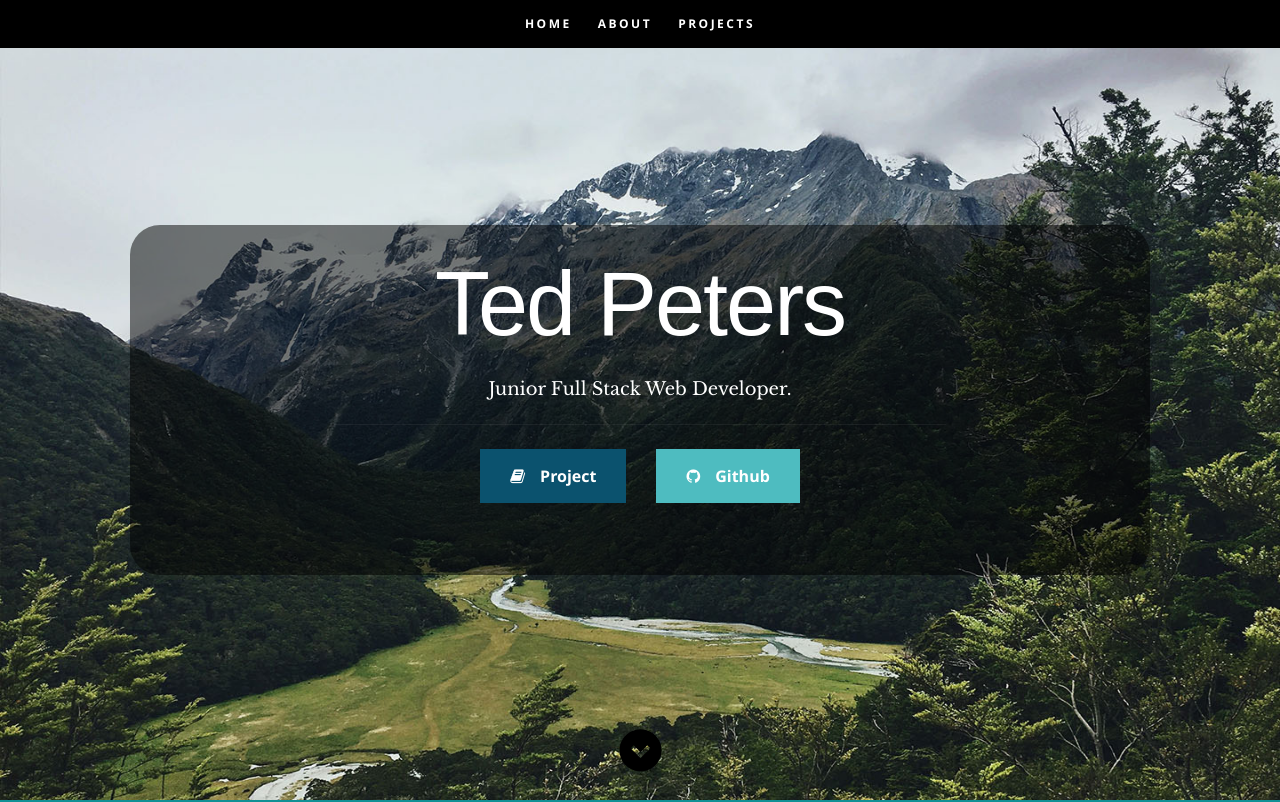
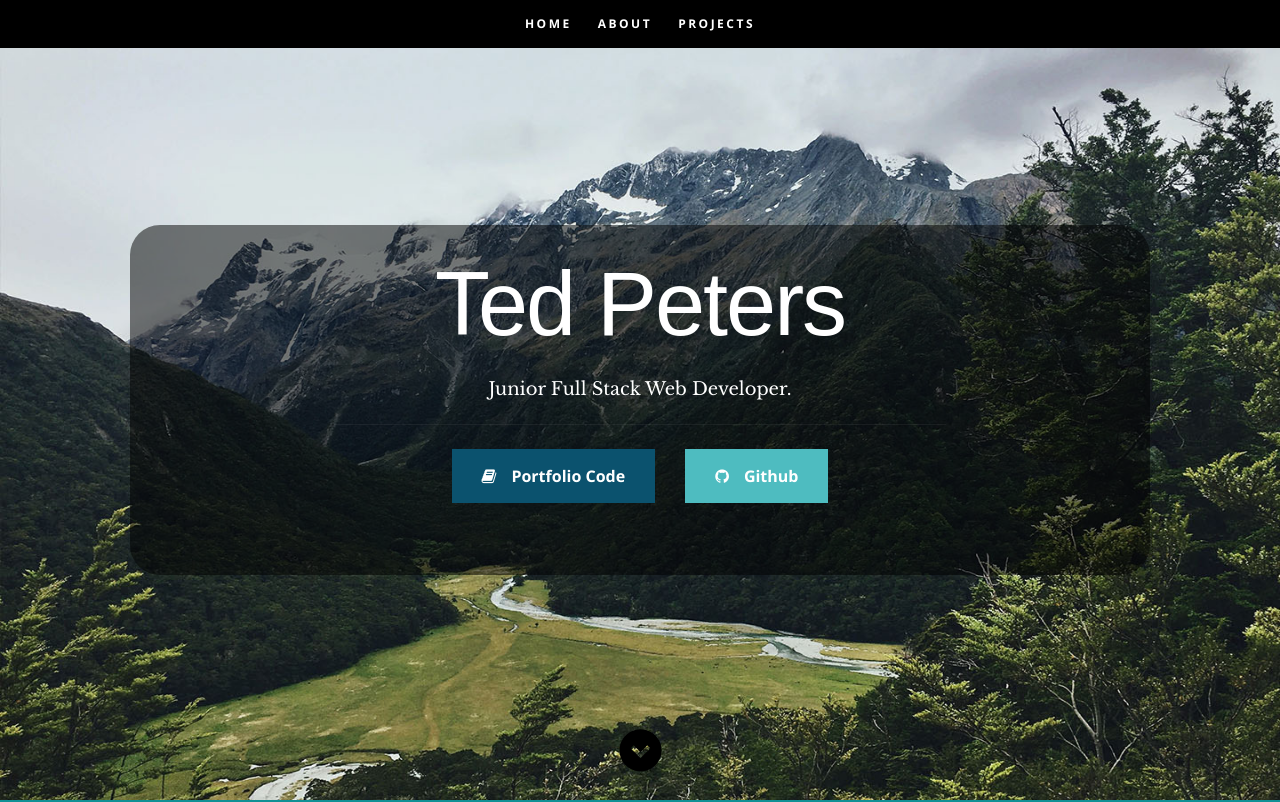
Before and after one commit to Drop-G/portfolio, a React (Create React App) app: page / in a window 1280 px wide. Shown: the top 802 px of the page. Built offline with nearby package versions, Linux system fonts and the light colour scheme.

Commit message:
changed button name to portfolio code

```diff
--- a/src/Components/Header.js
+++ b/src/Components/Header.js
@@ -36,7 +36,7 @@ class Header extends Component {
                   <h3>{description}.</h3>
                   <hr />
                   <ul className="social">
-                     <a href={project} className="button btn project-btn"><i className="fa fa-book"></i>Project</a>
+                     <a href={project} className="button btn project-btn"><i className="fa fa-book"></i>Portfolio Code</a>
                      <a href={github} className="button btn github-btn"><i className="fa fa-github"></i>Github</a>
                   </ul>
                </div>
```
